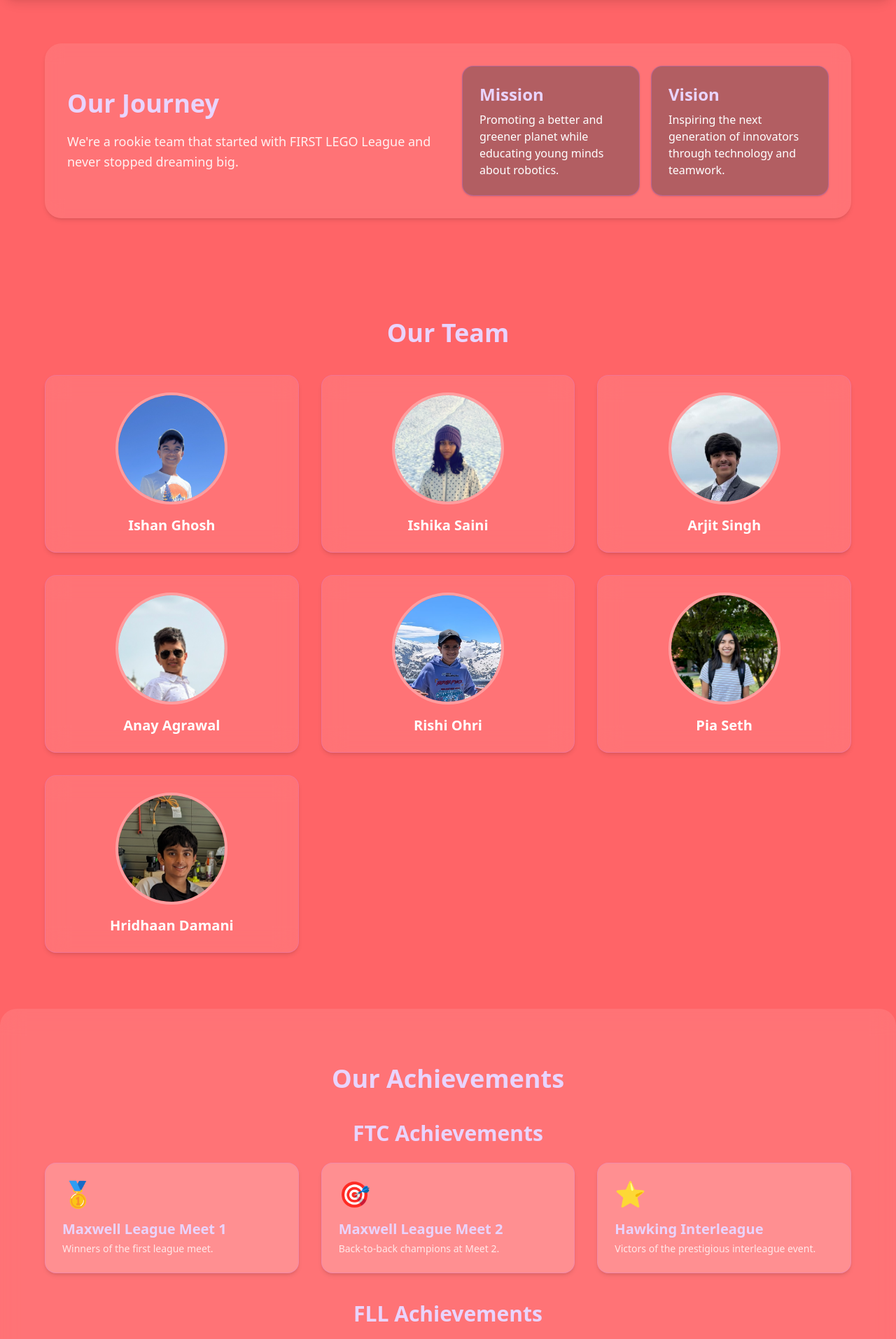
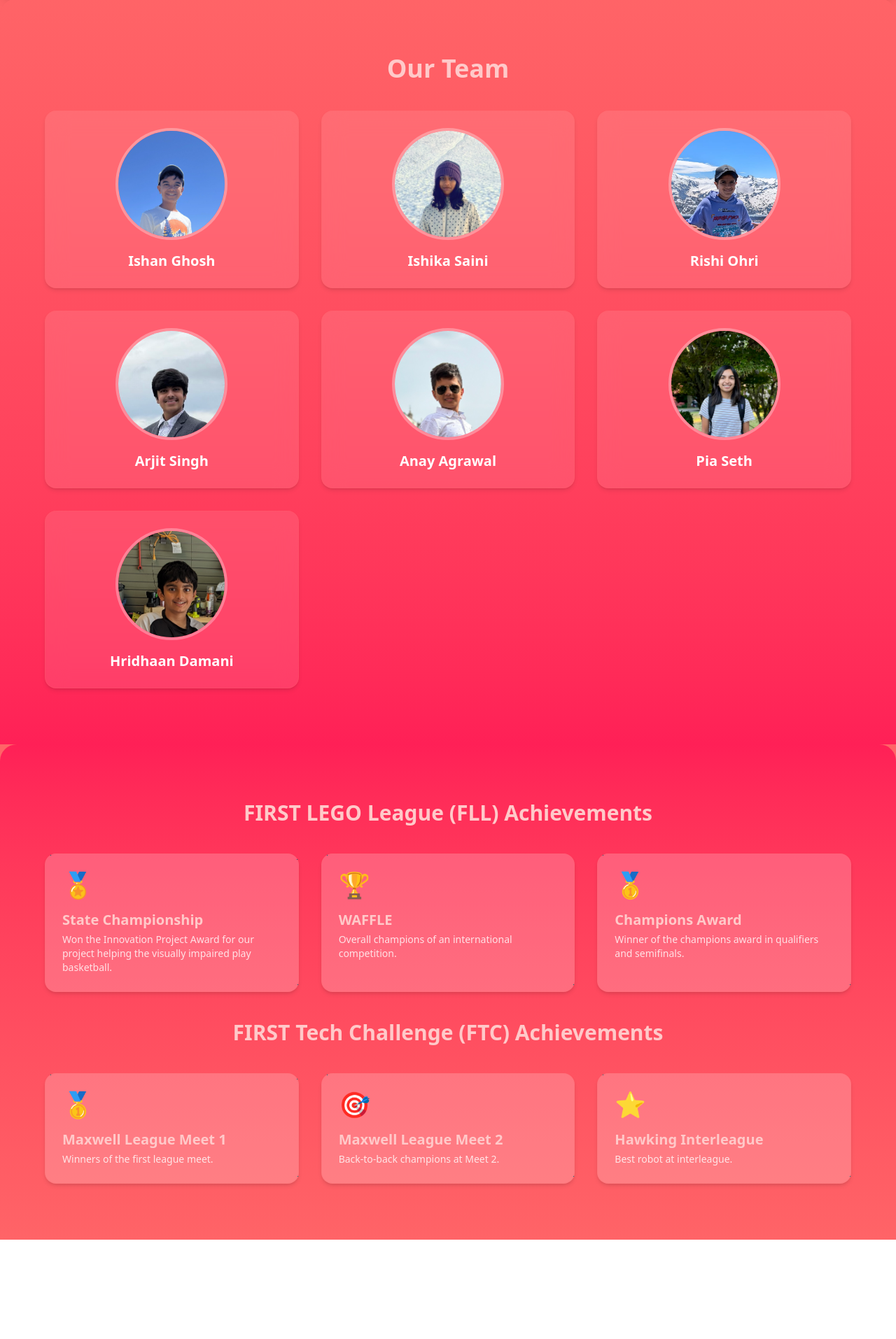
Before and after one commit to Ishany-coder/IncredibotsNewWebsite, a SvelteKit app: page /about in a window 1280 px wide. Shown: the part 546-2460 px from the top of the page at 70% size. After the commit the page ends 2318 px from the top, so only its background shows below. Built offline with nearby package versions, Linux system fonts and the light colour scheme.

Commit message:
succesfull merged, website looking good talk to rishi about robot page

```diff
--- a/src/app.css
+++ b/src/app.css
@@ -7,11 +7,11 @@
 
 /* Custom styles */
 .hero-section {
-    @apply min-h-screen flex items-center justify-center bg-gradient-to-r from-blue-600 to-indigo-700;
+    @apply min-h-screen flex items-center justify-center bg-gradient-to-r from-red-400 to-rose-400;
 }
 
 .nav-link {
-    @apply px-4 py-2 text-gray-700 hover:text-blue-600 transition-colors duration-200;
+    @apply px-4 py-2 text-gray-700 hover:text-red-400 transition-colors duration-200;
 }
 
 .section {
@@ -19,5 +19,9 @@
 }
 
 .card {
-    @apply bg-white rounded-lg shadow-md p-6 hover:shadow-lg transition-shadow duration-200;
+    @apply bg-white dark:bg-gray-800 rounded-lg shadow-md p-6 hover:shadow-lg transition-shadow duration-200;
 }
+
+.toggle-button {
+    @apply fixed top-4 right-4 px-4 py-2 bg-gray-200 dark:bg-gray-800 text-gray-800 dark:text-white rounded-lg shadow-md hover:bg-gray-300 dark:hover:bg-gray-700 transition;
+}
--- a/src/lib/Navbar.svelte
+++ b/src/lib/Navbar.svelte
@@ -15,12 +15,12 @@
     }
 </script>
 
-<nav class="bg-red-600 h-16 flex items-center px-4 relative">
+<nav class="bg-gradient-to-b from-red-600 to-rose-600 h-16 flex items-center px-4">
     <a href="/">
-        <div class="flex items-center">
-            <img src="/favicon.png" alt="The Incredibots" class="h-10 w-10">
-            <h1 class="text-white text-xl ml-2 whitespace-nowrap hidden md:block">The Incredibots #26336</h1>
-        </div>
+    <div class="flex items-center">
+        <img src="/favicon.png" alt="incredibots logo" class="h-12 w-10">
+        <h1 class="text-white text-xl ml-2 whitespace-nowrap">The Incredibots</h1>
+    </div>
     </a>
 
     <!-- Hamburger Menu Button -->
--- a/src/routes/+page.svelte
+++ b/src/routes/+page.svelte
@@ -47,10 +47,11 @@
 
 <Navbar />
 
-<main class="min-h-screen bg-gradient-to-b from-red-400 to-red-500">
+<main class="min-h-screen bg-gradient-to-b from-red-500 to-rose-500">
     <!-- Hero Section -->
     <section class="relative min-h-[80vh] flex items-center justify-center overflow-hidden">
         <div class="absolute inset-0">
+            <!-- svelte-ignore a11y_img_redundant_alt -->
             <img src="/Meet_1.jpg" alt="Team Photo" class="w-full h-full object-cover opacity-30">
         </div>
         <div class="relative z-10 text-center text-white px-4 max-w-6xl mx-auto">
--- a/src/routes/about/+page.svelte
+++ b/src/routes/about/+page.svelte
@@ -2,27 +2,27 @@
 	import Navbar from "$lib/Navbar.svelte";
 
 	const teamMembers = [
-		{ name: 'Ishan Ghosh', image: '/Ishan.jpg' },
-		{ name: 'Ishika Saini', image: '/Ishika.png' },
-		{ name: 'Arjit Singh', image: '/Arjit.jpg' },
-		{ name: 'Anay Agrawal', image: '/Anay.jpg' },
-		{ name: 'Rishi Ohri', image: '/Rishi.png' },
-		{ name: 'Pia Seth', image: '/Pia.png' },
-		{ name: 'Hridhaan Damani', image: '/Hridhaan.png' }
+		{ name: 'Ishan Ghosh', role: 'Programming Co-Lead, Outreach Team', image: '/Ishan.jpg' },
+		{ name: 'Ishika Saini', role: 'Outreach Lead, Build Team', image: '/Ishika.png' },
+		{ name: 'Rishi Ohri', role: 'Programming Co-Lead, Build Team, Design Team', image: '/Rishi.png' },
+		{ name: 'Arjit Singh', role: 'Programming Team', image: '/Arjit.jpg' },
+		{ name: 'Anay Agrawal', role: 'Design Lead, Outreach Team', image: '/Anay.jpg' },
+		{ name: 'Pia Seth', role: 'Build Team, Outreach Team', image: '/Pia.png' },
+		{ name: 'Hridhaan Damani', role: 'Build Team, Outreach Team', image: '/Hridhaan.png' }
 	];
 
-	const achievements = {
-		ftc: [
-			{ title: 'Maxwell League Meet 1', description: 'Winners of the first league meet.', icon: '🥇' },
-			{ title: 'Maxwell League Meet 2', description: 'Back-to-back champions at Meet 2.', icon: '🎯' },
-			{ title: 'Hawking Interleague', description: 'Victors of the prestigious interleague event.', icon: '⭐' }
-		],
-		fll: [
-			{ title: 'WAFFLE', description: 'Champions of the international innovation competition.', icon: '🏆' },
-			{ title: 'States Innovation project winner', description: 'Winner of the states innovation project competition.', icon: '🥇' },
-			{ title: 'champions award winner of qualifiers and semifinals', description: 'Winner of the champions award competition.', icon: '🥇' }
-		]
-	};
+	const fllAchievements = [
+		{ title: 'State Championship', description: 'Won the Innovation Project Award for our project helping the visually impaired play basketball.', icon: '🏅' },
+		{ title: 'WAFFLE', description: 'Overall champions of an international competition.', icon: '🏆' },
+		{title: "Champions Award", description: "Winner of the champions award in qualifiers and semifinals.", icon: "🥇"}
+
+	];
+
+	const ftcAchievements = [
+		{ title: 'Maxwell League Meet 1', description: 'Winners of the first league meet.', icon: '🥇' },
+		{ title: 'Maxwell League Meet 2', description: 'Back-to-back champions at Meet 2.', icon: '🎯' },
+		{ title: 'Hawking Interleague', description: 'Best robot at interleague.', icon: '⭐' }
+	];
 </script>
 
 <Navbar />
@@ -37,35 +37,13 @@
 		</div>
 	</section>
 
-	<!-- Journey -->
-	<section class="py-16 px-6">
-		<div class="max-w-6xl mx-auto bg-white/10 backdrop-blur-md rounded-3xl p-8 shadow-md text-white">
-			<div class="grid md:grid-cols-2 gap-10 items-center">
-				<div class="space-y-5">
-					<h2 class="text-4xl font-bold text-purple-200">Our Journey</h2>
-					<p class="text-lg leading-relaxed text-white/90">We're a rookie team that started with FIRST LEGO League and never stopped dreaming big.</p>
-				</div>
-				<div class="grid grid-cols-2 gap-4">
-					<div class="bg-zinc-700/40 p-6 rounded-2xl shadow-sm border border-purple-400/30">
-						<h3 class="text-2xl font-semibold text-purple-200 mb-2">Mission</h3>
-						<p>Promoting a better and greener planet while educating young minds about robotics.</p>
-					</div>
-					<div class="bg-zinc-700/40 p-6 rounded-2xl shadow-sm border border-purple-400/30">
-						<h3 class="text-2xl font-semibold text-purple-200 mb-2">Vision</h3>
-						<p>Inspiring the next generation of innovators through technology and teamwork.</p>
-					</div>
-				</div>
-			</div>
-		</div>
-	</section>
-
 	<!-- Team Members -->
-	<section class="py-20 px-6">
+	<section class="py-20 px-6 bg-gradient-to-b from-red-400 to-rose-500 backdrop-blur-lg rounded-t-3xl">
 		<div class="max-w-6xl mx-auto space-y-10">
-			<h2 class="text-4xl font-bold text-purple-200 text-center">Our Team</h2>
+			<h2 class="text-4xl font-bold text-red-200 text-center">Our Team</h2>
 			<div class="grid grid-cols-1 sm:grid-cols-2 lg:grid-cols-3 gap-8">
 				{#each teamMembers as member}
-					<div class="group bg-white/10 rounded-2xl p-6 shadow-md backdrop-blur-lg transition-transform hover:scale-105 border border-purple-400/20">
+					<div class="group bg-white/10 rounded-2xl p-6 shadow-md backdrop-blur-lg transition-transform hover:scale-105 border border-red-400/20">
 						<img src={member.image} alt={member.name} class="w-40 h-40 object-cover rounded-full mx-auto border-4 border-white/30 mb-4">
 						<div class="text-center text-white space-y-1">
 							<h3 class="text-xl font-bold">{member.name}</h3>
@@ -77,36 +55,30 @@
 	</section>
 
 	<!-- Achievements -->
-	<section class="py-20 px-6 bg-white/10 backdrop-blur-lg rounded-t-3xl">
+	<section class="py-20 px-6 bg-gradient-to-b from-rose-500 to-red-400 backdrop-blur-lg rounded-t-3xl">
 		<div class="max-w-6xl mx-auto space-y-10">
-			<h2 class="text-4xl font-bold text-purple-200 text-center">Our Achievements</h2>
+			<!-- <h2 class="text-4xl font-bold text-red-200 text-center">Our Achievements</h2> -->
 
-			<!-- FTC Achievements -->
-			<div class="space-y-6">
-				<h3 class="text-3xl font-bold text-purple-200 text-center">FTC Achievements</h3>
-				<div class="grid grid-cols-1 sm:grid-cols-2 lg:grid-cols-3 gap-8">
-					{#each achievements.ftc as achievement}
-						<div class="bg-white/20 rounded-2xl p-6 shadow-md border border-purple-400/20 transition-transform hover:scale-105">
-							<div class="text-4xl mb-4 text-purple-200">{achievement.icon}</div>
-							<h3 class="text-xl font-bold text-purple-200 mb-1">{achievement.title}</h3>
-							<p class="text-white/80 text-sm">{achievement.description}</p>
-						</div>
-					{/each}
-				</div>
+			<h3 class="text-3xl font-bold text-red-200 text-center">FIRST LEGO League (FLL) Achievements</h3>
+			<div class="grid grid-cols-1 sm:grid-cols-2 lg:grid-cols-3 gap-8">
+				{#each fllAchievements as achievement}
+					<div class="bg-white/20 rounded-2xl p-6 shadow-md border border-red-400/20 transition-transform hover:scale-105">
+						<div class="text-4xl mb-4 text-red-200">{achievement.icon}</div>
+						<h3 class="text-xl font-bold text-red-200 mb-1">{achievement.title}</h3>
+						<p class="text-white/80 text-sm">{achievement.description}</p>
+					</div>
+				{/each}
 			</div>
 
-			<!-- FLL Achievements -->
-			<div class="space-y-6">
-				<h3 class="text-3xl font-bold text-purple-200 text-center">FLL Achievements</h3>
-				<div class="grid grid-cols-1 sm:grid-cols-2 lg:grid-cols-3 gap-8">
-					{#each achievements.fll as achievement}
-						<div class="bg-white/20 rounded-2xl p-6 shadow-md border border-purple-400/20 transition-transform hover:scale-105">
-							<div class="text-4xl mb-4 text-purple-200">{achievement.icon}</div>
-							<h3 class="text-xl font-bold text-purple-200 mb-1">{achievement.title}</h3>
-							<p class="text-white/80 text-sm">{achievement.description}</p>
-						</div>
-					{/each}
-				</div>
+			<h3 class="text-3xl font-bold text-red-200 text-center">FIRST Tech Challenge (FTC) Achievements</h3>
+			<div class="grid grid-cols-1 sm:grid-cols-2 lg:grid-cols-3 gap-8">
+				{#each ftcAchievements as achievement}
+					<div class="bg-white/20 rounded-2xl p-6 shadow-md border border-red-400/20 transition-transform hover:scale-105">
+						<div class="text-4xl mb-4 text-red-200">{achievement.icon}</div>
+						<h3 class="text-xl font-bold text-red-200 mb-1">{achievement.title}</h3>
+						<p class="text-white/80 text-sm">{achievement.description}</p>
+					</div>
+				{/each}
 			</div>
 		</div>
 	</section>
```
Also changed, not shown: src/routes/robot/+page.svelte (+26 -24 lines).
